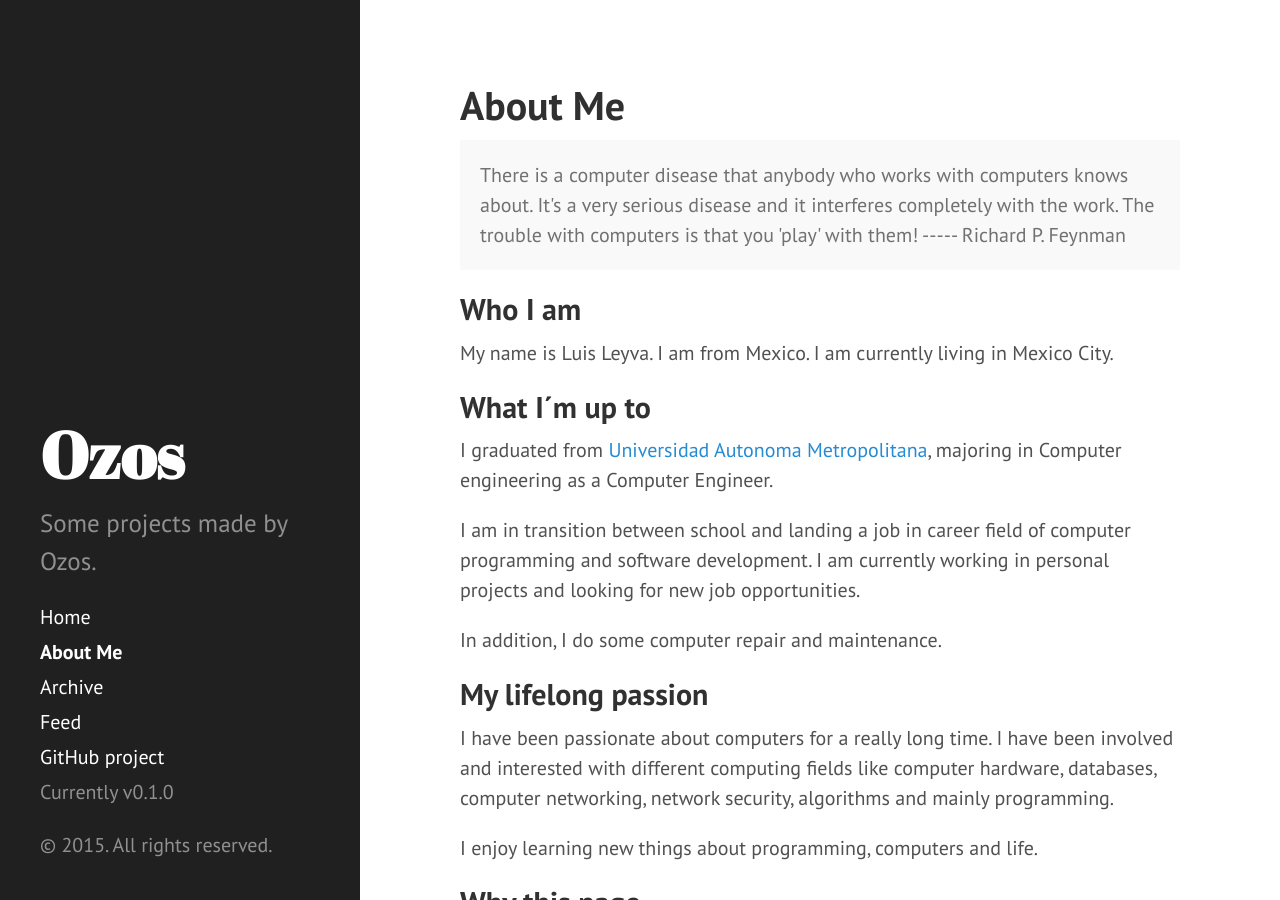
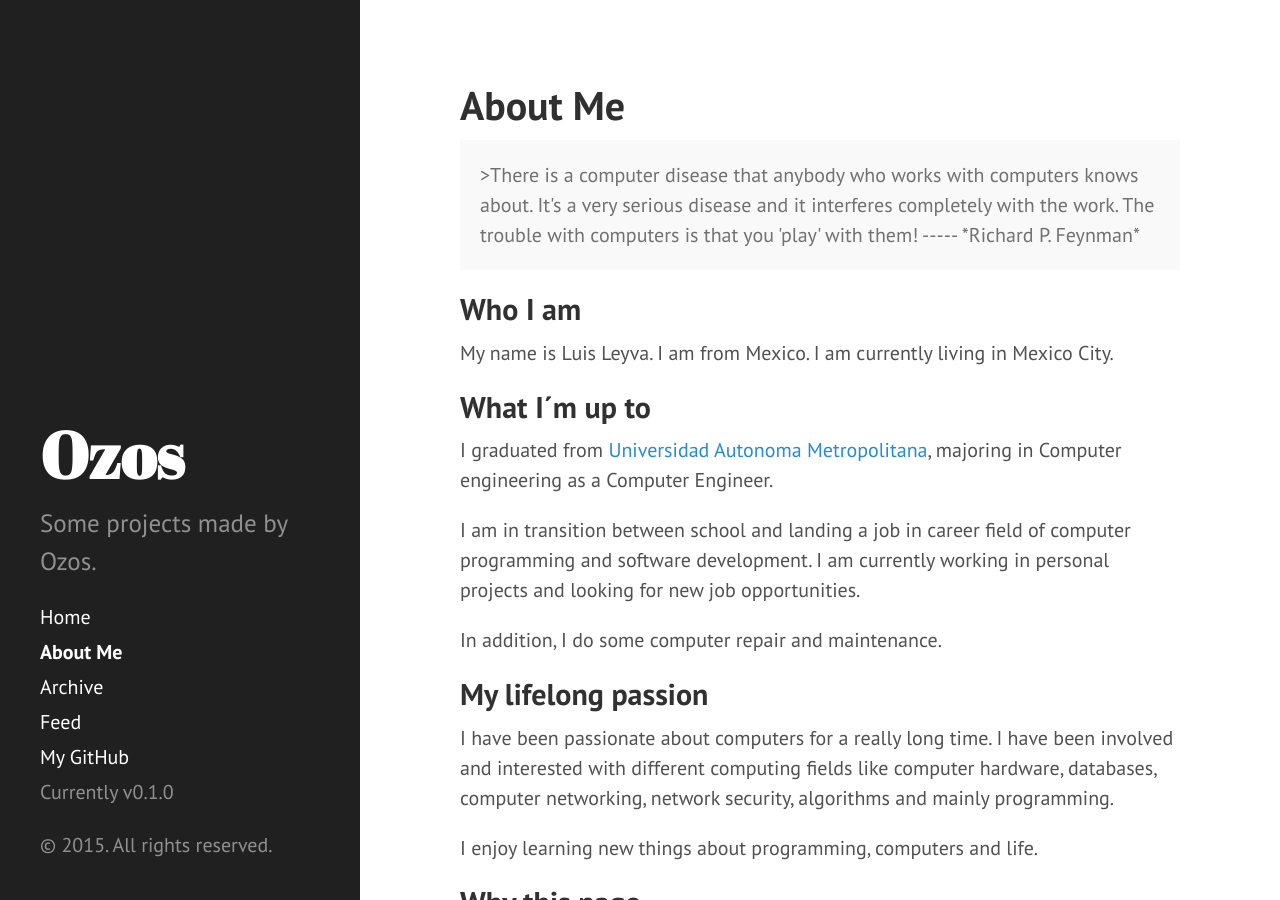
Before and after one commit to ozos/ozos.github.io, a Jekyll site: the page built from about.md, in a window 1280 px wide and 900 px high. Built offline with Jekyll 4.4.1, drawn with Linux system fonts in a browser that asks for light colours; Markdown is read by kramdown in place of the engine named in the settings.

Commit message:
minor change

```diff
--- a/_includes/sidebar.html
+++ b/_includes/sidebar.html
@@ -27,7 +27,7 @@
       {% endfor %}
 
       <a class="sidebar-nav-item" href="/atom.xml">Feed</a>
-      <a class="sidebar-nav-item" href="{{ site.github.repo }}">GitHub project</a>
+      <a class="sidebar-nav-item" href="{{ site.github.repo }}">My GitHub</a>
       <span class="sidebar-nav-item">Currently v{{ site.version }}</span>
     </nav>
 
--- a/about.md
+++ b/about.md
@@ -4,10 +4,10 @@ title: About Me
 ---
 
 <p class="message">
-  There is a computer disease that anybody who works with computers knows about. It's a very serious disease and it interferes completely with the work. The trouble with computers is that you 'play' with them!
+  >There is a computer disease that anybody who works with computers knows about. It's a very serious disease and it interferes completely with the work. The trouble with computers is that you 'play' with them!
 -----
 
-	Richard P. Feynman </p>
+	*Richard P. Feynman* </p>
 
 ##Who I am
 
```
